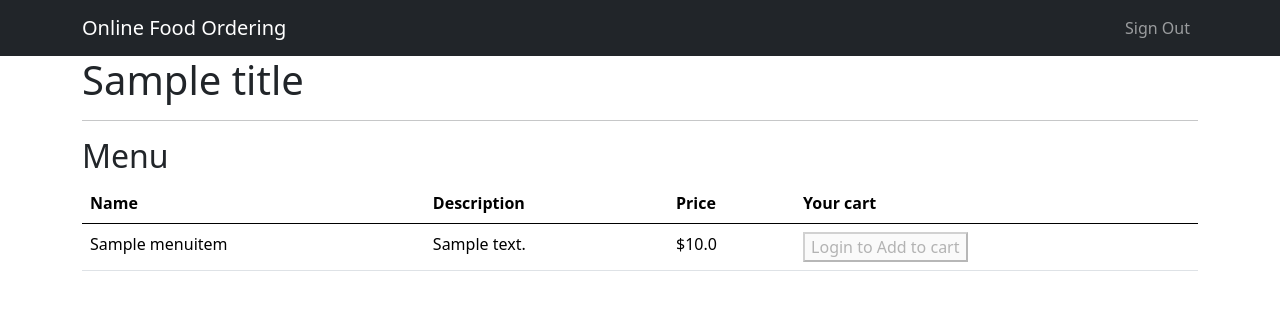
After one commit to thor56/OnlineFoodOrdering, a Flask app: template templates/viewMenu.html in a window 1280 px wide. The commit adds this page. Shown: the top 310 px of the page. Run offline with Flask 3, Linux system fonts and the light colour scheme; tables that the repository leaves empty hold one stand-in row (values such as "Sample post"); the template is opened without the code that fills it: values that come from a table or form of the project are taken from there, most other values are stand-ins (such as "Sample title", 1, 10 or a date in 2020); parts of the project's set-up code (start-up, migrations or seed data) failed here and were passed over; some libraries are stand-ins or nearby versions.

Commit message:
Added cart features

```diff
--- a/app.py
+++ b/app.py
@@ -5,7 +5,7 @@ from flask_sqlalchemy import SQLAlchemy
 from sqlalchemy import func
 import datetime
 from typing import Sequence
-from flask import Flask, render_template, request, flash, jsonify, session
+from flask import Flask, make_response, render_template, request, flash, jsonify, session
 from flask_bootstrap import Bootstrap5
 
 
@@ -171,9 +171,9 @@ def login_user():
     if not user or user.password != request.form['password']:
         return render_template('login.html', hasError = True,errorMessage = "Invalid login details")
     else:
+        print("entered")
         session['userid'] = user.userId
         session['loggedIn'] = True
-
     return render_template('index.html')
 
 @app.route('/api/customers/<int:user_id>', methods=['PUT'])
@@ -251,28 +251,78 @@ def view_restaurants():
             'location' : r.location
         }
         res_lis.append(r_details)
-    return jsonify(res_lis)
+    return res_lis
 
 # view menu
 @app.route('/api/restaurants/<int:restaurant_id>/menu', methods=['GET'])
 def view_menu(restaurant_id):
     menu_items = MenuItem.query.filter_by(restaurantId=restaurant_id, status='active').all()
-    return jsonify([{'itemId': item.itemId, 'name': item.name, 'price': item.price, 'description' : item.description} for item in menu_items])
+    cart_items = {}
+    ext_restaurant_id = None
+    has_cart = False
 
-@app.route('/api/customers/<int:customerId>/cart', methods=['POST'])
-def add_item_to_cart(customerId):
-    data = request.get_json()
-    cart = Cart()
-    cart.custId = customerId
-    db.session.add(cart)
-    db.session.flush()
-    cart_item = CartItem()
-    cart_item.cartId = cart.cartId
-    cart_item.itemId = data['itemId']
-    cart_item.quantity = data['quantity']
+
+    if 'loggedIn' in session and session['loggedIn'] == True :
+        user_id = session['userid']
+        cart_id = Cart.query.filter_by(custId = user_id).first().cartId
+        if cart_id is not None:
+            has_cart = True
+            temp_id = 0
+            for item in CartItem.query.filter_by(cartId = cart_id):
+                cart_items[item.itemId] = item
+                temp_id = item.itemId
+            ext_restaurant_id = MenuItem.query.filter_by(itemId = temp_id).first().restaurantId
+
+    same_rest = restaurant_id == ext_restaurant_id
+    return render_template('viewMenu.html', menu = menu_items, cart_items = cart_items, has_cart = has_cart, same_rest = same_rest)
+
+# @app.route('/api/restaurants/<int:restaurant_id>/menu', methods=['GET'])
+# def view_menu(restaurant_id):
+#     menu_items = MenuItem.query.filter_by(restaurantId=restaurant_id, status='active').all()
+#     user_cart = []
+#     clear_cart_warning = False
+
+#     if 'loggedIn' in session and session['loggedIn']:
+#         user_id = session['userid']
+#         user_cart = CartItem.query.filter_by(userId=user_id).all()
+
+#         # Check if cart items are from a different restaurant
+#         if user_cart and user_cart[0].menuItem.restaurantId != restaurant_id:
+#             clear_cart_warning = True
+
+#     # Prepare menu items data including cart quantity
+#     menu_data = []
+#     for item in menu_items:
+#         cart_quantity = next((cart_item.quantity for cart_item in user_cart if cart_item.itemId == item.id), 0)
+#         menu_data.append({**item.serialize(), 'cart_quantity': cart_quantity})
+
+#     return render_template('viewMenu.html', menu=menu_data, clear_cart_warning=clear_cart_warning)
+
+
+@app.route('/api/customers/<int:customerId>/<int:itemId>/<int:qty>/cart', methods=['GET'])
+def add_item_to_cart(customerId, itemId, qty):
+    # data = request.get_json()
+    cart = Cart.query.filter_by(custId = customerId).first()
+    if(cart is None):
+        cart = Cart()
+        cart.custId = customerId
+        db.session.add(cart)
+        db.session.flush()
+    cart_item = CartItem.query.filter_by(itemId = itemId, cartId = cart.cartId).first()
+    if(cart_item is None):
+        cart_item = CartItem()
+        cart_item.cartId = cart.cartId
+        cart_item.itemId = itemId
+        cart_item.quantity = 1
+    else :
+        if qty == 0:
+            qty = -1
+        cart_item.quantity = cart_item.quantity + qty
+
+
     db.session.add(cart_item)
     db.session.commit()
-    return jsonify({'message': 'Item added to cart'}), 201
+    return make_response('', 204)
 
 # view cart
 @app.route('/api/customers/<int:customerId>/cart', methods=['GET'])
@@ -593,7 +643,8 @@ def home():
     if session.__contains__("loggedIn") == False:
         session['userid'] = ''
         session['loggedIn'] = False
-    return render_template('index.html')
+    restaurants = view_restaurants()
+    return render_template('index.html', restaurants = restaurants)
 
 # rendering login page
 @app.route("/login")
--- /dev/null
+++ b/templates/viewMenu.html
@@ -0,0 +1,82 @@
+
+{% extends "base.html" %}
+
+{% block content %}
+
+    <h2>Menu</h2>
+    <table class="table table-hover">
+        <thead class="thead">
+            <tr>
+                <th>Name</th>
+                <th>Description</th>
+                <th>Price</th>
+                <th>Your cart</th>
+            </tr>
+        </thead>
+        {% if same_rest == False %}
+        <div class="alert alert-warning">
+            Adding items from this restaurant will clear your existing cart from another restaurant.
+        </div>
+    {% endif %}
+        <tbody>
+            {% for item in menu %}
+            <tr >
+                <td>{{ item.name }}</td>
+                <td>{{ item.description }}</td>
+                <td>${{ item.price }}</td>
+                {% if session['loggedIn'] == true %}
+                {% set userId = session['userid'] %}
+                {% set cartItem = cart_items.get(item.itemId, "") %}
+                <td id="cart-controls-{{ item.itemId }}">
+                    {%-  if cartItem == ""  -%}
+                        <button class="btn btn-success" onclick="updateQuantityAndRedirect(1, '{{ item.itemId }}', '{{ userId }}')">add to cart</button>
+                        <!-- <button class="btn btn-success" onclick="window.location.href='/api/customers/{{userId}}/{{item.itemId}}/1/cart'">add to cart</button> -->
+                    {% else %}
+                        {% if   cartItem.quantity > 0 %}
+                        <button class="btn btn-danger" onclick="updateQuantityAndRedirect(-1, '{{ item.itemId }}', '{{ userId }}')">-</button>
+                        <input type="number"  class="qty-number" name="qty-number" min="0" id="{{ item.itemId }}-qty" value="{{ cartItem.quantity }}">
+                        <button class="btn btn-primary" onclick="updateQuantityAndRedirect(1, '{{ item.itemId }}', '{{ userId }}')">+</button>
+                        {% else %}
+                        <button class="btn btn-success" onclick="window.location.href='/api/customers/{{userId}}/{{item.itemId}}/1/cart'">add to cart</button>
+                        {% endif %}
+                </td>
+                    {%- endif -%}
+                {% else %}
+                    <td><button disabled>Login to Add to cart</button></td>
+                {% endif %}
+            </tr>
+            {% endfor %}
+        </tbody>
+    </table>
+    <script>
+        function updateQuantityAndRedirect(change, itemId, userId) {
+            var qtyInput = document.getElementById(itemId + '-qty');
+            console.log(qtyInput);
+            var newQty = change;
+            if(qtyInput != null){
+            newQty = parseInt(qtyInput.value) + change;
+            }
+            // Ensure quantity does not go below zero
+            newQty = newQty < 0 ? 0 : newQty;
+
+            // Redirect to the API endpoint
+            window.location.href = `/api/customers/${userId}/${itemId}/${change > 0 ? 1 : 0}/cart`;
+
+            if (newQty > 0) {
+            controlsHtml = `
+                        <button class="btn btn-danger" onclick="updateQuantityAndRedirect(-1, '${itemId}', '${userId}')">-</button>
+                        <input type="number"  class="qty-number" name="qty-number" min="0" id="${itemId}-qty" value="${newQty}">
+                        <button class="btn btn-primary" onclick="updateQuantityAndRedirect(1, '${itemId}', '${userId}')">+</button>
+
+                `;
+        } else {
+            controlsHtml = `
+            <button class="btn btn-success" onclick="updateQuantityAndRedirect(1, '${itemId}', '${userId}')">add to cart</button>
+           `;
+        }
+        document.getElementById('cart-controls-' + itemId).innerHTML = controlsHtml;
+
+        }
+    </script>
+
+{% endblock %}
```
Also changed, not shown: templates/index.html (+17 -0 lines), static/style.css (line endings or trailing spaces), templates/base.html (line endings or trailing spaces).
